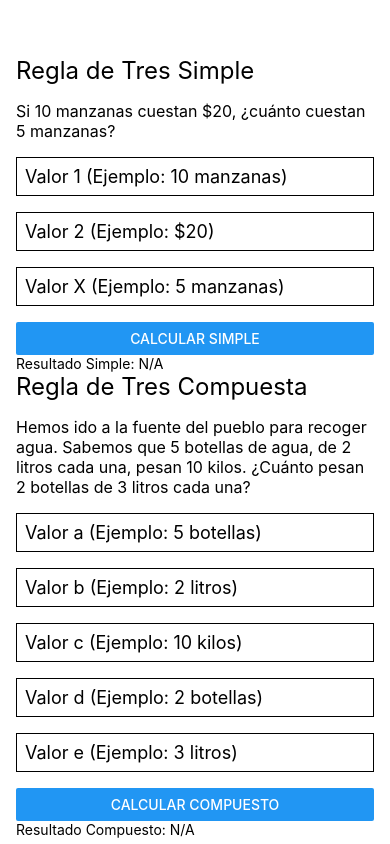
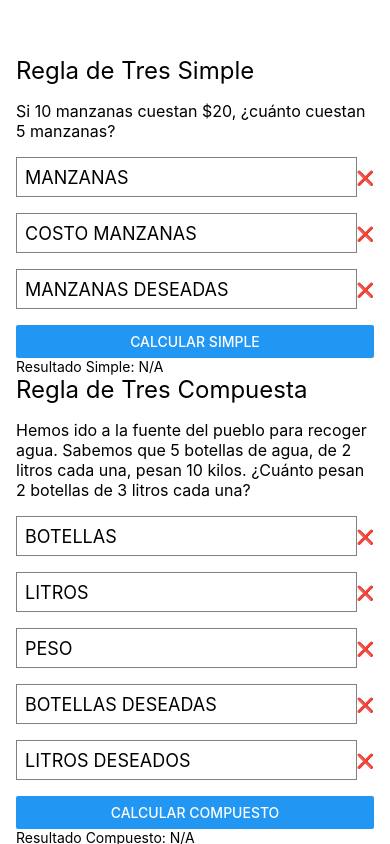
Before and after one commit to Alejomv/appv1, a React Native app: screen / in a window 390 px wide. Built offline with nearby package versions, Linux system fonts and the light colour scheme.

Commit message:
validadores y chek

```diff
--- a/vista1.js
+++ b/vista1.js
@@ -2,71 +2,50 @@ import React, { useState } from 'react';
 import { View, Text, TextInput, Button, StyleSheet, ScrollView, Alert } from 'react-native';
 
 const Calculadora = () => {
-  const [valor1, setValor1] = useState('');
-  const [valor2, setValor2] = useState('');
-  const [valorX, setValorX] = useState('');
+  const [simple, setSimple] = useState({ manzanas: '', costo_manzanas: '', manzanas_deseadas: '' });
+  const [compuesto, setCompuesto] = useState({ botellas: '', litros: '', peso: '', botellas_deseadas: '', litros_deseados: '' });
+
   const [resultadoSimple, setResultadoSimple] = useState(null);
-
-  const [a, setA] = useState('');
-  const [b, setB] = useState('');
-  const [c, setC] = useState('');
-  const [d, setD] = useState('');
-  const [e, setE] = useState('');
   const [resultadoCompuesto, setResultadoCompuesto] = useState(null);
 
-  const validarInputsSimple = () => {
-    return valor1 && valor2 && valorX;
-  };
-
-  const validarInputsCompuesto = () => {
-    return a && b && c && d && e;
-  };
+  const displaySymbol = (value) => value ? '✔️' : '❌';
+  const borderColor = (value) => value ? 'green' : 'grey';
 
   const calcularSimple = () => {
-    if (!validarInputsSimple()) {
+    if (!Object.values(simple).every(v => v)) {
       Alert.alert('Error', 'Por favor, complete todos los campos para la Regla de Tres Simple.');
       return;
     }
-    const res = (parseFloat(valorX) * parseFloat(valor2)) / parseFloat(valor1);
+    const res = (parseFloat(simple.manzanas_deseadas) * parseFloat(simple.costo_manzanas)) / parseFloat(simple.manzanas);
     setResultadoSimple(res);
   };
 
   const calcularCompuesto = () => {
-    if (!validarInputsCompuesto()) {
+    if (!Object.values(compuesto).every(v => v)) {
       Alert.alert('Error', 'Por favor, complete todos los campos para la Regla de Tres Compuesta.');
       return;
     }
-    const res = (parseFloat(d) * parseFloat(e) * parseFloat(c)) / (parseFloat(a) * parseFloat(b));
+    const res = (parseFloat(compuesto.botellas_deseadas) * parseFloat(compuesto.litros_deseados) * parseFloat(compuesto.peso)) / (parseFloat(compuesto.botellas) * parseFloat(compuesto.litros));
     setResultadoCompuesto(res);
   };
 
   return (
     <ScrollView style={styles.container}>
-      <View style={{ marginTop: 40 }}></View>
-
+      <View style={{ marginTop: 40 }}>
         <Text style={styles.title}>Regla de Tres Simple</Text>
         <Text style={styles.description}>Si 10 manzanas cuestan $20, ¿cuánto cuestan 5 manzanas?</Text>
 
+        {Object.keys(simple).map((key, index) => (
+          <View key={index} style={styles.inputWrapper}>
             <TextInput
-        style={[styles.input, (!valor1 && resultadoSimple !== null) ? styles.inputError : {}]}
-        placeholder="Valor 1 (Ejemplo: 10 manzanas)"
+              style={[styles.input, { borderColor: borderColor(simple[key]) }]}
+              placeholder={key.replace('_', ' ').toUpperCase()}
               keyboardType="numeric"
-        onChangeText={text => setValor1(text)}
+              onChangeText={text => setSimple({ ...simple, [key]: text })}
             />
-
-      <TextInput
-        style={[styles.input, (!valor2 && resultadoSimple !== null) ? styles.inputError : {}]}
-        placeholder="Valor 2 (Ejemplo: $20)"
-        keyboardType="numeric"
-        onChangeText={text => setValor2(text)}
-      />
-
-      <TextInput
-        style={[styles.input, (!valorX && resultadoSimple !== null) ? styles.inputError : {}]}
-        placeholder="Valor X (Ejemplo: 5 manzanas)"
-        keyboardType="numeric"
-        onChangeText={text => setValorX(text)}
-      />
+            <Text style={{ color: borderColor(simple[key]) }}>{displaySymbol(simple[key])}</Text>
+          </View>
+        ))}
 
         <Button title="Calcular Simple" onPress={calcularSimple} />
         <Text>Resultado Simple: {resultadoSimple !== null ? resultadoSimple : 'N/A'}</Text>
@@ -74,45 +53,22 @@ const Calculadora = () => {
         <Text style={styles.title}>Regla de Tres Compuesta</Text>
         <Text style={styles.description}>Hemos ido a la fuente del pueblo para recoger agua. Sabemos que 5 botellas de agua, de 2 litros cada una, pesan 10 kilos. ¿Cuánto pesan 2 botellas de 3 litros cada una?</Text>
 
+        {Object.keys(compuesto).map((key, index) => (
+          <View key={index} style={styles.inputWrapper}>
             <TextInput
-        style={[styles.input, (!a && resultadoCompuesto !== null) ? styles.inputError : {}]}
-        placeholder="Valor a (Ejemplo: 5 botellas)"
+              style={[styles.input, { borderColor: borderColor(compuesto[key]) }]}
+              placeholder={key.replace('_', ' ').toUpperCase()}
               keyboardType="numeric"
-        onChangeText={text => setA(text)}
+              onChangeText={text => setCompuesto({ ...compuesto, [key]: text })}
             />
-
-      <TextInput
-        style={[styles.input, (!b && resultadoCompuesto !== null) ? styles.inputError : {}]}
-        placeholder="Valor b (Ejemplo: 2 litros)"
-        keyboardType="numeric"
-        onChangeText={text => setB(text)}
-      />
-
-      <TextInput
-        style={[styles.input, (!c && resultadoCompuesto !== null) ? styles.inputError : {}]}
-        placeholder="Valor c (Ejemplo: 10 kilos)"
-        keyboardType="numeric"
-        onChangeText={text => setC(text)}
-      />
-
-      <TextInput
-        style={[styles.input, (!d && resultadoCompuesto !== null) ? styles.inputError : {}]}
-        placeholder="Valor d (Ejemplo: 2 botellas)"
-        keyboardType="numeric"
-        onChangeText={text => setD(text)}
-      />
-
-      <TextInput
-        style={[styles.input, (!e && resultadoCompuesto !== null) ? styles.inputError : {}]}
-        placeholder="Valor e (Ejemplo: 3 litros)"
-        keyboardType="numeric"
-        onChangeText={text => setE(text)}
-      />
+            <Text style={{ color: borderColor(compuesto[key]) }}>{displaySymbol(compuesto[key])}</Text>
+          </View>
+        ))}
 
         <Button title="Calcular Compuesto" onPress={calcularCompuesto} />
         <Text>Resultado Compuesto: {resultadoCompuesto !== null ? resultadoCompuesto : 'N/A'}</Text>
-
-      <View style={{ marginBottom: 100 }}></View>
+        <View style={{ height: 40 }} />
+      </View>
     </ScrollView>
   );
 };
@@ -121,6 +77,7 @@ const styles = StyleSheet.create({
   container: {
     flex: 1,
     padding: 16,
+
   },
   title: {
     fontSize: 24,
@@ -130,15 +87,17 @@ const styles = StyleSheet.create({
     fontSize: 16,
     marginBottom: 16,
   },
+  inputWrapper: {
+    flexDirection: 'row',
+    alignItems: 'center',
+    marginBottom: 16,
+  },
   input: {
+    flex: 1,
     fontSize: 18,
     borderWidth: 1,
     padding: 8,
-    marginBottom: 16,
-  },
-  inputError: {
-    borderColor: 'red',
-    borderWidth: 2,
+    height: 40,
   },
 });
 
```
Lines whose indentation alone changed are shown as unchanged.
